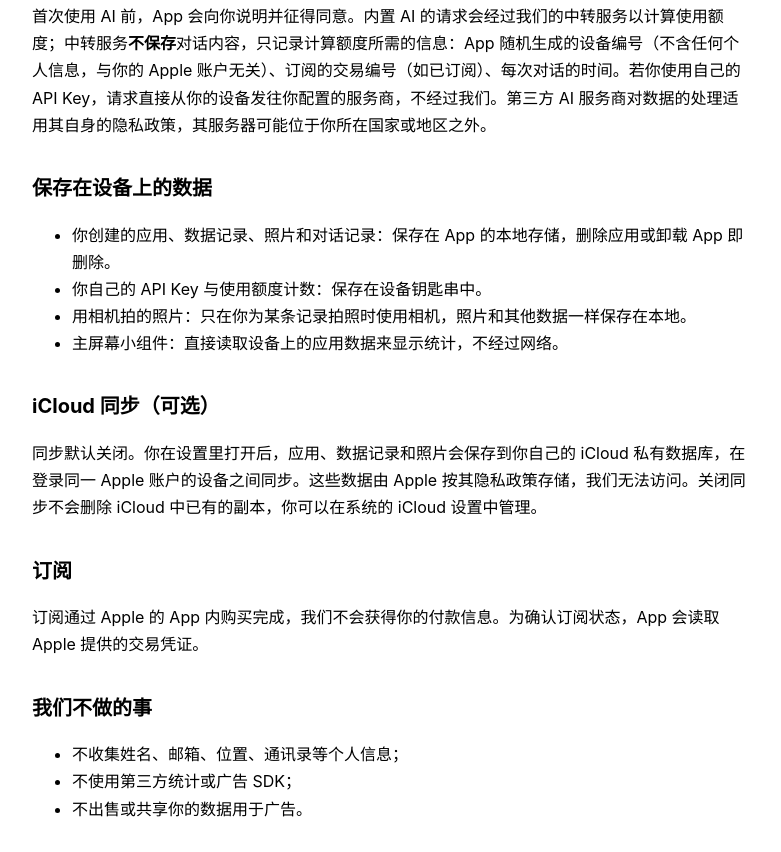
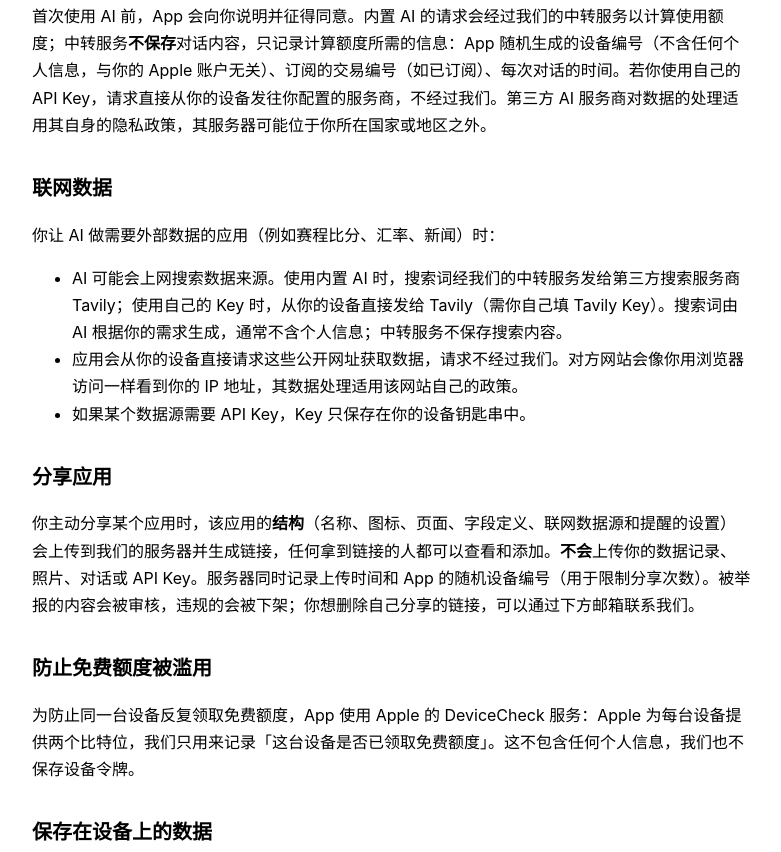
Before and after one commit to thiagooo0/moduon-privacy, a plain HTML site: page privacy.html in a window 1280 px wide. Shown: the part 471-1323 px from the top of the page, without its empty margins (248-1029 px from the left). Drawn offline with Linux system fonts and the light colour scheme.

Commit message:
[feat](privacy): Described live data, app sharing and DeviceCheck handling
Co-Authored-By: Claude Opus 5.5 <noreply@anthropic.com>

```diff
--- a/privacy.html
+++ b/privacy.html
@@ -25,6 +25,20 @@
   <li>当前应用的结构（页面、数据表定义）和其中的数据记录——AI 需要看到它们才能修改应用。</li>
 </ul>
 <p>首次使用 AI 前，App 会向你说明并征得同意。内置 AI 的请求会经过我们的中转服务以计算使用额度；中转服务<strong>不保存</strong>对话内容，只记录计算额度所需的信息：App 随机生成的设备编号（不含任何个人信息，与你的 Apple 账户无关）、订阅的交易编号（如已订阅）、每次对话的时间。若你使用自己的 API Key，请求直接从你的设备发往你配置的服务商，不经过我们。第三方 AI 服务商对数据的处理适用其自身的隐私政策，其服务器可能位于你所在国家或地区之外。</p>
+
+<h2>联网数据</h2>
+<p>你让 AI 做需要外部数据的应用（例如赛程比分、汇率、新闻）时：</p>
+<ul>
+  <li>AI 可能会上网搜索数据来源。使用内置 AI 时，搜索词经我们的中转服务发给第三方搜索服务商 Tavily；使用自己的 Key 时，从你的设备直接发给 Tavily（需你自己填 Tavily Key）。搜索词由 AI 根据你的需求生成，通常不含个人信息；中转服务不保存搜索内容。</li>
+  <li>应用会从你的设备直接请求这些公开网址获取数据，请求不经过我们。对方网站会像你用浏览器访问一样看到你的 IP 地址，其数据处理适用该网站自己的政策。</li>
+  <li>如果某个数据源需要 API Key，Key 只保存在你的设备钥匙串中。</li>
+</ul>
+
+<h2>分享应用</h2>
+<p>你主动分享某个应用时，该应用的<strong>结构</strong>（名称、图标、页面、字段定义、联网数据源和提醒的设置）会上传到我们的服务器并生成链接，任何拿到链接的人都可以查看和添加。<strong>不会</strong>上传你的数据记录、照片、对话或 API Key。服务器同时记录上传时间和 App 的随机设备编号（用于限制分享次数）。被举报的内容会被审核，违规的会被下架；你想删除自己分享的链接，可以通过下方邮箱联系我们。</p>
+
+<h2>防止免费额度被滥用</h2>
+<p>为防止同一台设备反复领取免费额度，App 使用 Apple 的 DeviceCheck 服务：Apple 为每台设备提供两个比特位，我们只用来记录「这台设备是否已领取免费额度」。这不包含任何个人信息，我们也不保存设备令牌。</p>
 
 <h2>保存在设备上的数据</h2>
 <ul>
@@ -62,6 +76,12 @@
 <p>Moduon lets you build personal mini apps by chatting with AI. There are no accounts, no ads and no tracking. Apps and data you create stay on your device unless you turn on iCloud sync.</p>
 <h2>What is sent to AI</h2>
 <p>When you chat with the AI, your messages, recent conversation in that app, and the app's structure and data records are sent to a third-party AI provider to generate a reply. The provider handles this data under its own privacy policy, and its servers may be located outside your country or region. The app asks for your consent before first use. Built-in AI requests pass through our relay only to count usage; the relay does not store conversation content. It keeps only what quota counting needs: a random device identifier generated by the app (not linked to your identity or Apple Account), the subscription's transaction ID if you subscribe, and the time of each request. If you use your own API key, requests go directly from your device to the provider you configured.</p>
+<h2>Live data</h2>
+<p>When you ask the AI for an app that needs outside data (scores, exchange rates, news), the AI may search the web. With built-in AI, search queries go through our relay to Tavily, a third-party search provider; with your own key they go directly from your device to Tavily using your own Tavily key. Queries are written by the AI from your request and normally contain no personal information; the relay does not store them. The app then fetches those public URLs directly from your device — not through us — so the website sees your IP address as it would in a browser, and its own policies apply. API keys for data sources stay in your device Keychain.</p>
+<h2>Sharing apps</h2>
+<p>When you choose to share an app, its <strong>structure</strong> (name, icon, screens, field definitions, data-source and reminder settings) is uploaded to our server and anyone with the link can view and add it. Your records, photos, chats and API keys are <strong>never</strong> uploaded. The server also stores the upload time and the app's random device identifier (to limit sharing). Reported content is reviewed and removed if it breaks the rules; to delete a link you shared, contact us at the address below.</p>
+<h2>Preventing free-quota abuse</h2>
+<p>To stop the same device from claiming the free quota repeatedly, Moduon uses Apple's DeviceCheck: Apple provides two bits per device, which we use only to note whether the device has already used its free quota. This contains no personal information and we don't store the device token.</p>
 <h2>Stored on your device</h2>
 <p>Your apps, records, photos and chat history are stored locally and deleted when you delete the app or uninstall Moduon. Your own API key and usage counters are stored in the device Keychain. The camera is used only when you take a photo for a record, and the photo is stored locally like other data. Home Screen widgets read your on-device data directly to show stats; nothing is sent over the network.</p>
 <h2>iCloud sync (optional)</h2>
```
